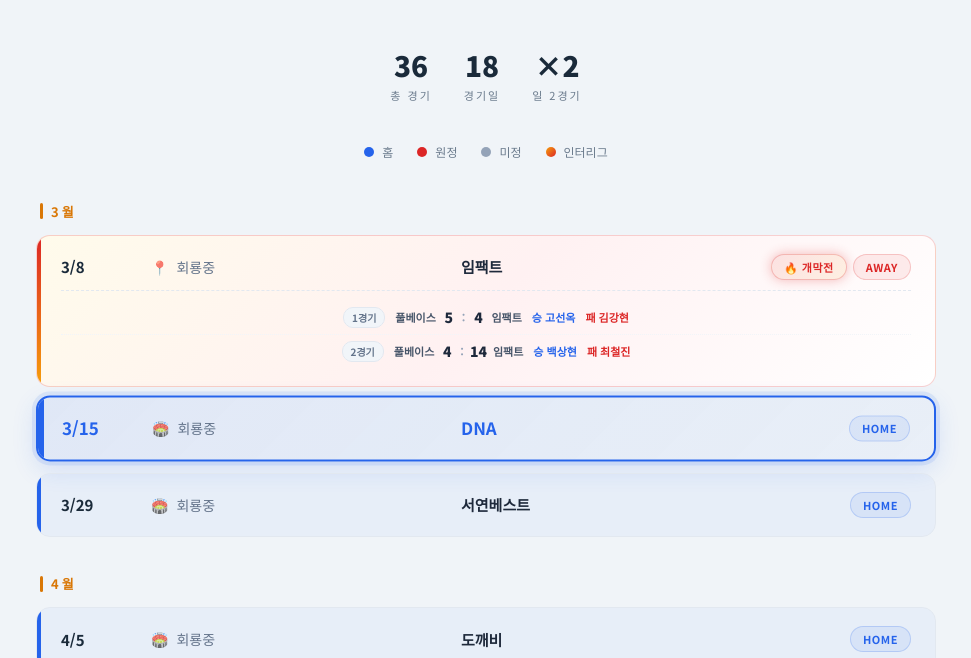
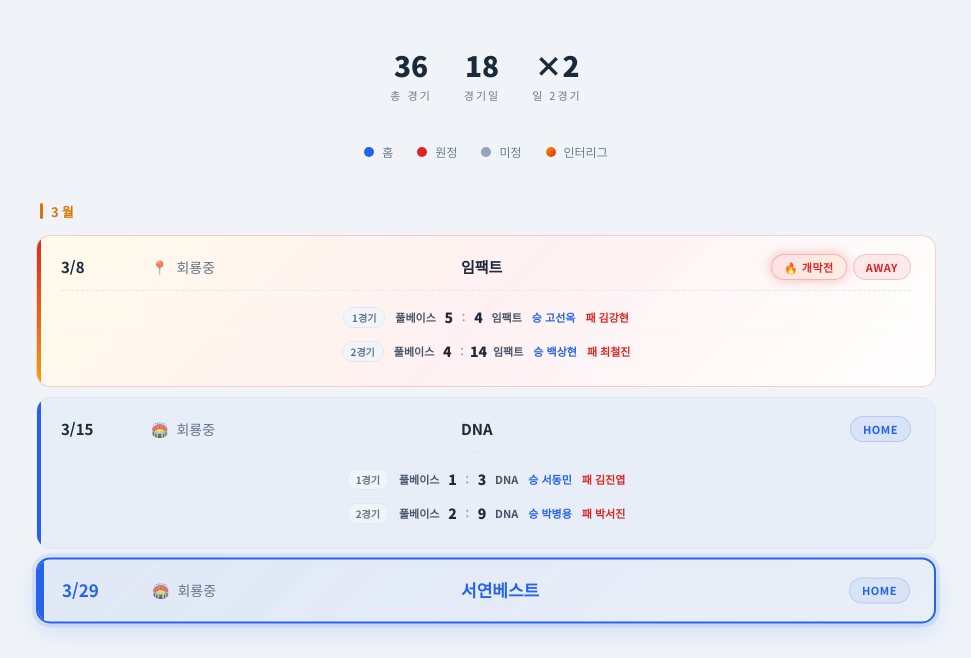
Before and after one commit to helloyeops/fullbase, a plain HTML site: page schedule.html in a window 1280 px wide. Shown: the part 113-771 px from the top of the page, without its empty margins (154-1125 px from the left). Drawn offline with nearby package versions, Linux system fonts and the light colour scheme.

Commit message:
3/15 DNA전 경기 결과 반영: 1차전 1:3 패, 2차전 2:9 패
- 1차전: 풀베이스 1:3 DNA (승 서동민, 패 김진엽)
- 2차전: 풀베이스 2:9 DNA (승 박병용, 패 박서진)
- 다음 경기 하이라이트 3/29 서연베스트로 이동
- index.html 잔액 719,700원으로 업데이트

Co-Authored-By: Claude Sonnet 4.6 <noreply@anthropic.com>

```diff
--- a/schedule.html
+++ b/schedule.html
@@ -579,14 +579,44 @@
       </div>
     </div>
 
-    <div class="game-card home next-game">
+    <div class="game-card home finished">
       <div class="game-date">3/15</div>
       <div class="game-venue"><span class="venue-icon">🏟️</span>회룡중</div>
       <div class="game-opponent">DNA</div>
       <span class="game-badge badge-home">HOME</span>
+      <div class="game-results">
+        <div class="game-result-row">
+          <span class="game-num">1경기</span>
+          <div class="game-score">
+            <span class="score-team">풀베이스</span>
+            <span class="score-num">1</span>
+            <span class="score-divider">:</span>
+            <span class="score-num">3</span>
+            <span class="score-team">DNA</span>
+          </div>
+          <div class="game-pitchers">
+            <span class="pitcher-win">승 서동민</span>
+            <span class="pitcher-lose">패 김진엽</span>
+          </div>
+        </div>
+        <div class="game-result-row">
+          <span class="game-num">2경기</span>
+          <div class="game-score">
+            <span class="score-team">풀베이스</span>
+            <span class="score-num">2</span>
+            <span class="score-divider">:</span>
+            <span class="score-num">9</span>
+            <span class="score-team">DNA</span>
+          </div>
+          <div class="game-pitchers">
+            <span class="pitcher-win">승 박병용</span>
+            <span class="pitcher-lose">패 박서진</span>
+          </div>
+        </div>
+      </div>
     </div>
 
-    <div class="game-card home">
+    <div class="game-card home next-game">
       <div class="game-date">3/29</div>
       <div class="game-venue"><span class="venue-icon">🏟️</span>회룡중</div>
       <div class="game-opponent">서연베스트</div>
```
Also changed, not shown: index.html (+1 -1 lines).
